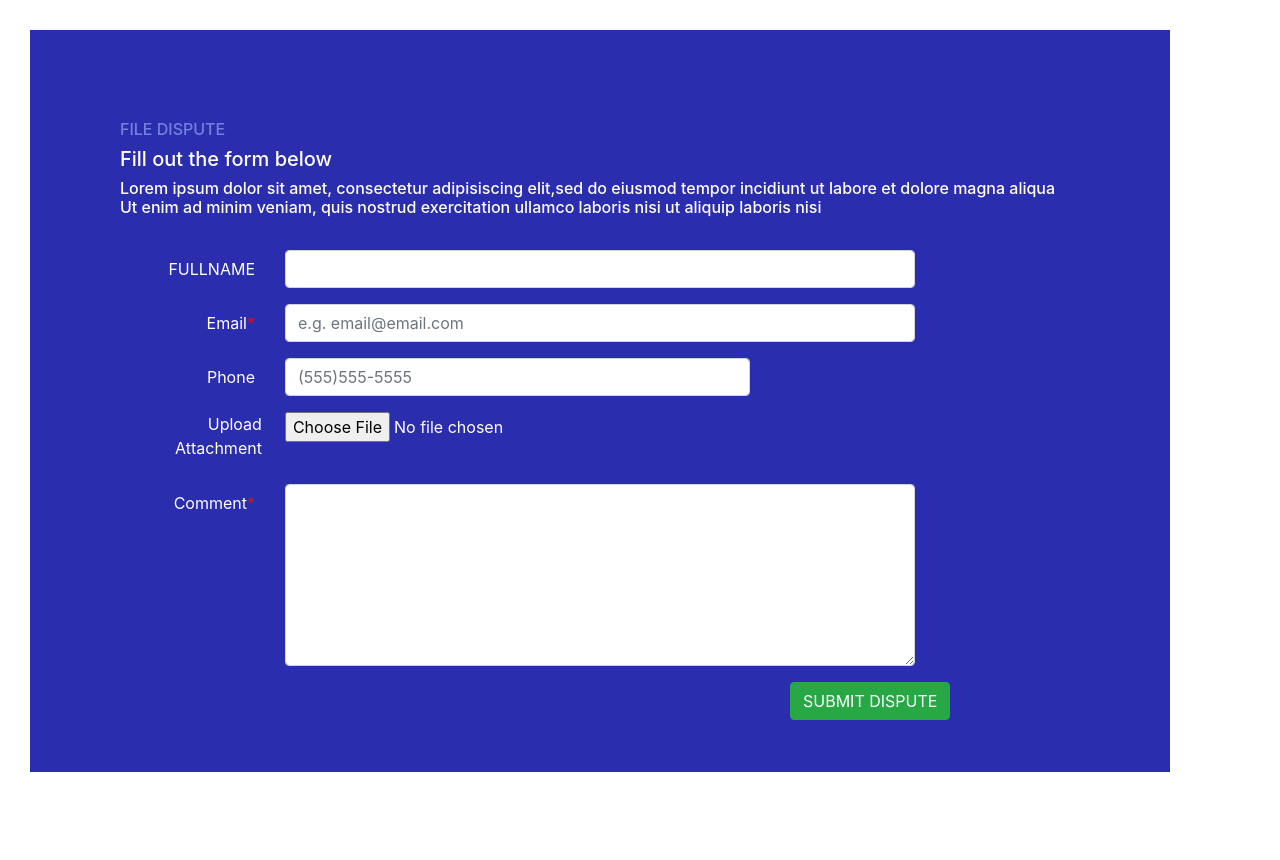
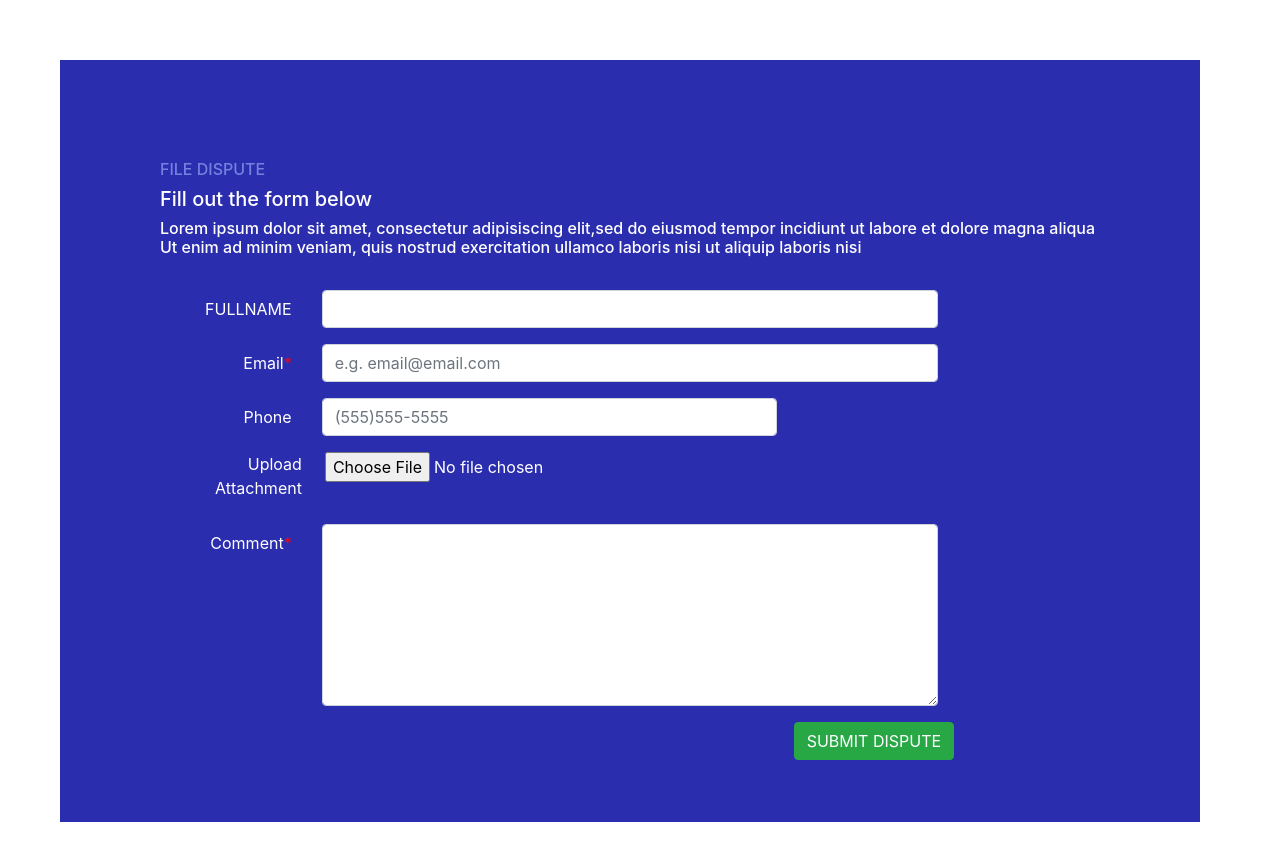
Before and after one commit to abhinavjalla/angular-POC, an Angular app: page / in a window 1280 px wide. Shown: the top 860 px of the page. Before the commit the page ends 802 px from the top, so only its background shows below. Built offline with nearby package versions, Linux system fonts and the light colour scheme.

Commit message:
2 files modified

```diff
--- a/src/app/app.component.css
+++ b/src/app/app.component.css
@@ -4,9 +4,9 @@ p {
 .container {
 
 
-  border:90px;
-  padding: 90px;
-  margin: 30px;
+
+  padding: 100px;
+  margin: 60px;
 background-color: rgba(4, 7, 161, 0.842);
 color:white;
 
--- a/src/app/app.component.html
+++ b/src/app/app.component.html
@@ -55,12 +55,12 @@
 
       <div class="form-group row">
          <label for="comment" class="col-sm-2 col-form-label ">Comment<span class="compulsory">*</span></label>
-       <div class="col-sm-8">
+       <div class="col-sm-8 mt-0">
           <textarea class="form-control " id="Comment" rows="7"></textarea>
       </div>
     </div>
 
-        <div class="form-group row   col-sm-4 float-right  ">
+        <div class="form-group row   col-sm-4 float-right mr-2  ">
 
 
       <button type="button" class="btn btn-success ">SUBMIT DISPUTE</button>
```
